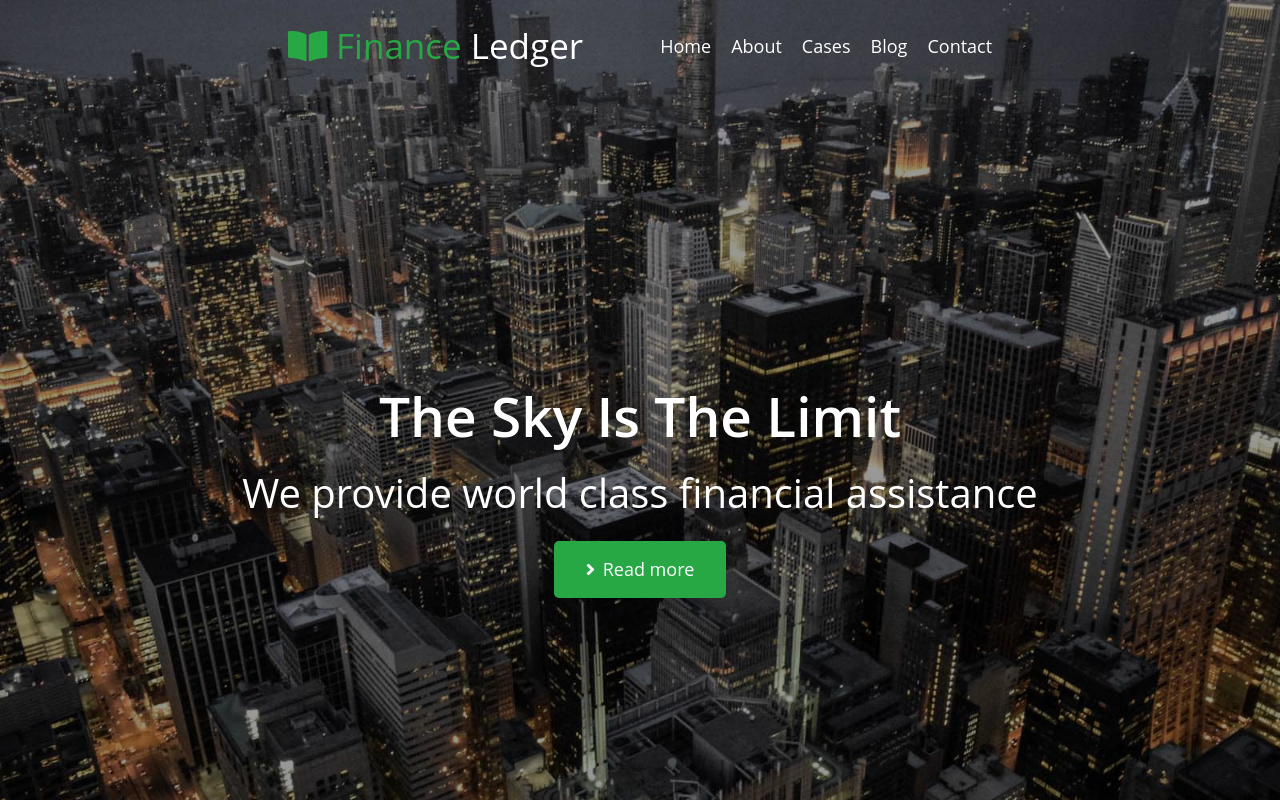
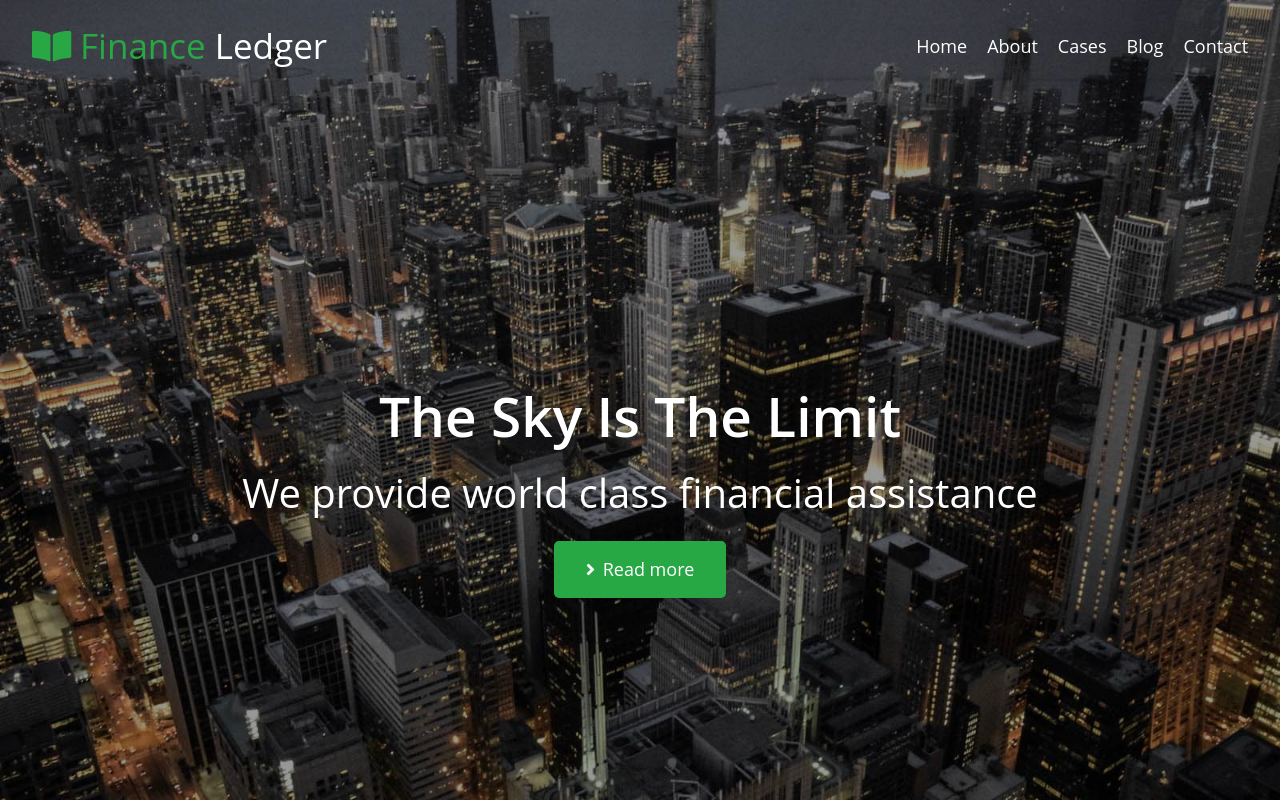
Before and after one commit to Taras-Roboteckyi/Finance_ledger, a React (Create React App) app: page / in a window 1280 px wide. Shown: the top 800 px of the page. Built offline with nearby package versions, Linux system fonts and the light colour scheme.

Commit message:
fix styled header

```diff
--- a/src/components/Footer/Footer.jsx
+++ b/src/components/Footer/Footer.jsx
@@ -3,11 +3,9 @@ import { FooterStyled, FooterText } from './Footer.styled';
 
 export const Footer = () => {
   return (
-    <FooterStyled>
-      {/*  <FooterContainer> */}
+    <FooterStyled aria-label="Footer">
       <IconContainer iconHoverColor={'#28A745'} />
       <FooterText>Copyright © 2023 - FinanceLedger</FooterText>
-      {/* </FooterContainer> */}
     </FooterStyled>
   );
 };
--- a/src/components/Form/Form.jsx
+++ b/src/components/Form/Form.jsx
@@ -45,13 +45,12 @@ export const Form = () => {
   });
 
   return (
-    <form onSubmit={formik.handleSubmit}>
+    <form onSubmit={formik.handleSubmit} aria-label="Contact information">
       <Wrapper>
         <InputWrapper>
           <InputName
             type="text"
             name="name"
-            /*  autoComplete="off" */
             placeholder=" "
             onChange={formik.handleChange}
             onBlur={formik.handleBlur('name')}
@@ -65,7 +64,6 @@ export const Form = () => {
             type="email"
             name="email"
             placeholder=" "
-            /* autoComplete="off" */
             onChange={formik.handleChange}
             onBlur={formik.handleBlur('email')}
             value={formik.values.email}
@@ -78,7 +76,7 @@ export const Form = () => {
           formik.errors.email &&
           formik.touched.email && (
             <ErrorWrapper>
-              <ImgWarning />
+              <ImgWarning alt="Red danger triangle" />
               <TextError>This is required field!</TextError>
             </ErrorWrapper>
           )}
--- a/src/components/Header/Header.jsx
+++ b/src/components/Header/Header.jsx
@@ -2,19 +2,19 @@ import { Logo } from './Logo/Logo';
 import { Heading, HeaderContainer } from './Header.styled';
 import { Container } from '../Сontainer';
 import { Navigation } from './Navigation/Navigation';
-/* import { useWindowScrollPositions } from '../../hooks/useWindowScrollPosition'; */
+import { useScrollPosition } from '../../hooks/useScrollPosition';
 
 export const Header = () => {
-  /* const { scrollY } = useWindowScrollPositions();
-   */
+  const { scrollY } = useScrollPosition();
+
   return (
-    <Heading role="banner" /* scrolled={scrollY >= 100} */>
-      <Container>
-        <HeaderContainer>
-          <Logo />
-          <Navigation />
-        </HeaderContainer>
-      </Container>
+    <Heading role="banner" scrolledMobile={scrollY >= 120} scrolledTablet={scrollY >= 70}>
+      {/* <Container> */}
+      <HeaderContainer>
+        <Logo />
+        <Navigation />
+      </HeaderContainer>
+      {/* </Container> */}
     </Heading>
   );
 };
--- a/src/components/Header/Header.styled.jsx
+++ b/src/components/Header/Header.styled.jsx
@@ -1,20 +1,30 @@
 import styled from 'styled-components';
 
 export const Heading = styled.header`
-  position: fixed;
+  /*  position: fixed;
   z-index: 100;
+  width: 100vw;
   padding-top: 22px;
   padding-bottom: 12px;
   top: 0;
   left: 50%;
-  transform: translate(-50%);
+  transform: translate(-50%); */
   /* animation: animateY 1000ms; */
-  transition: transform 2000ms cubic-bezier(0.4, 0, 0.2, 1);
-  background-color: ${prop => (prop.scrolled ? 'rgba(0, 0, 0, 0.6)' : 'unset')};
+  position: ${prop => (prop.scrolledMobile ? 'fixed' : 'absolute')};
+  top: 0;
+  /* left: 50%; */
+  z-index: 100;
+  width: 100vw;
+  padding-top: 22px;
+  padding-bottom: 12px;
+  /* background-color: unset; */
+
+  background-color: ${prop => (prop.scrolledMobile ? '#00000080' : 'unset')};
+  transition: background-color 1000ms cubic-bezier(0.4, 0, 0.2, 1);
+
   /* @media (max-width: 480px) {
     width: 480px;
   } */
-
   /*   @keyframes animateY {
     0% {
       transform: translateY(0);
@@ -29,7 +39,9 @@ export const Heading = styled.header`
     }
   } */
   @media (min-width: ${props => props.theme.breakpoints.tablet}) {
-    padding-bottom: 0px;
+    position: ${prop => (prop.scrolledTablet ? 'fixed' : 'absolute')};
+    padding-bottom: 15px;
+    background-color: ${prop => (prop.scrolledTablet ? '#00000080' : 'unset')};
   }
 
   @media (min-width: ${props => props.theme.breakpoints.desktop}) {
@@ -38,8 +50,8 @@ export const Heading = styled.header`
 `;
 
 export const HeaderContainer = styled.div`
-  /* padding-left: 20px;
-  padding-right: 20px; */
+  padding-left: 20px;
+  padding-right: 20px;
   @media (min-width: ${props => props.theme.breakpoints.tablet}) {
     display: flex;
     align-items: center;
--- a/src/components/Header/Logo/Logo.styled.jsx
+++ b/src/components/Header/Logo/Logo.styled.jsx
@@ -4,7 +4,7 @@ export const LinkHome = styled.a`
   display: flex;
   align-items: center;
   cursor: pointer;
-  /* justify-content: center; */
+  justify-content: center;
   margin-bottom: 16px;
   transition: transform 500ms cubic-bezier(0.4, 0, 0.2, 1);
   :hover,
--- a/src/components/Header/Navigation/Navigation.styled.jsx
+++ b/src/components/Header/Navigation/Navigation.styled.jsx
@@ -4,7 +4,7 @@ import styled from 'styled-components';
 
 export const NavList = styled.ul`
   display: flex;
-  justify-content: flex-start;
+  justify-content: center;
 `;
 
 export const MenuItem = styled.li`
@@ -39,7 +39,7 @@ export const MenuLink = styled.a`
 
   &:hover,
   &:focus {
-    color: ${props => props.theme.colors.$placeholderColor};
+    color: ${props => props.theme.colors.$styleColor};
   }
 
   @media (min-width: ${props => props.theme.breakpoints.tablet}) {
--- a/src/components/IconContainer/IconContainer.jsx
+++ b/src/components/IconContainer/IconContainer.jsx
@@ -6,6 +6,8 @@ export const IconContainer = ({ iconHoverColor, opacity }) => {
   return (
     <ContainerIcons>
       <Link
+        role="link"
+        tabindex="0"
         href="https://www.facebook.com/"
         target="_blank"
         rel="noreferrer"
@@ -16,6 +18,8 @@ export const IconContainer = ({ iconHoverColor, opacity }) => {
         <BsFacebook size="35px" />
       </Link>
       <Link
+        role="link"
+        tabindex="0"
         href="https://twitter.com/"
         target="_blank"
         rel="noreferrer"
@@ -26,6 +30,8 @@ export const IconContainer = ({ iconHoverColor, opacity }) => {
         <BsTwitter size="35px" />
       </Link>
       <LinkYoutube
+        role="link"
+        tabindex="0"
         href="https://www.youtube.com/"
         target="_blank"
         rel="noreferrer"
@@ -36,6 +42,8 @@ export const IconContainer = ({ iconHoverColor, opacity }) => {
         <BsYoutube size="40px" />
       </LinkYoutube>
       <Link
+        role="link"
+        tabindex="0"
         href="https://www.linkedin.com/"
         target="_blank"
         rel="noreferrer"
--- a/src/components/ProfesionalTeam/ProfessionalTeamSection.styled.jsx
+++ b/src/components/ProfesionalTeam/ProfessionalTeamSection.styled.jsx
@@ -68,7 +68,8 @@ export const TeamListItem = styled.li`
 export const Wrapper = styled.div`
   position: relative;
   transition: scale 500ms cubic-bezier(0.4, 0, 0.2, 1);
-  :hover {
+  :hover,
+  :focus {
     scale: 1.02;
     box-shadow: 0px 4px 10px rgba(0, 0, 0, 0.25);
   }
--- /dev/null
+++ b/src/hooks/useScrollPosition.jsx
@@ -0,0 +1,18 @@
+import { useEffect, useState } from 'react';
+
+export const useScrollPosition = () => {
+  const [scrollPosition, setPosition] = useState({ scrollX: 0, scrollY: 0 });
+
+  useEffect(() => {
+    function updatePosition() {
+      setPosition({ scrollX: window.scrollX, scrollY: window.scrollY });
+    }
+
+    window.addEventListener('scroll', updatePosition);
+    updatePosition();
+
+    return () => window.removeEventListener('scroll', updatePosition);
+  }, []);
+
+  return scrollPosition;
+};
```
